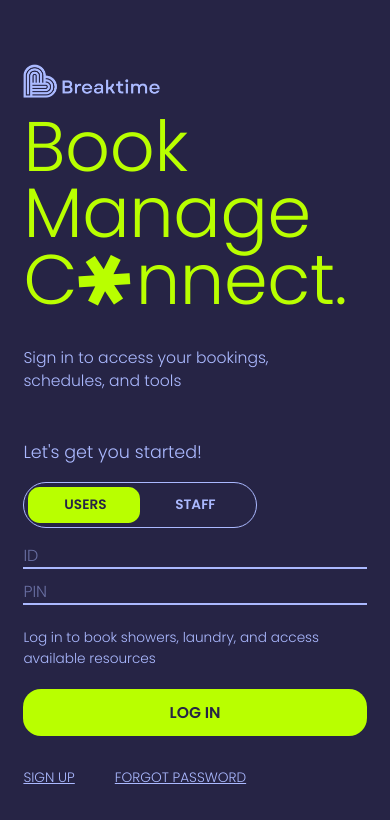
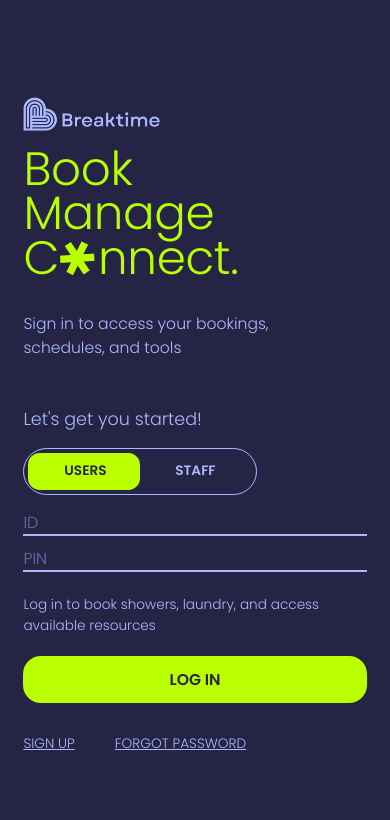
Before and after one commit to JumboCode/breaktime, a React (Vite) app in the folder frontend/breaktime/: page / in a window 390 px wide. Shown: the top 820 px of the page. Built offline with nearby package versions, Linux system fonts and the light colour scheme; no server answers.

Commit message:
fixed booking manage connect

```diff
--- a/frontend/breaktime/src/components/Tagline.jsx
+++ b/frontend/breaktime/src/components/Tagline.jsx
@@ -7,17 +7,17 @@ const isMobile = () => {
 export const Tagline = () => {
   const mobile = isMobile();
   const fontSize = mobile ? '18vw' : '140px';
-
+// [clamp(1.5rem,5vw,2.5rem)]
   return (
     <div name="container" className="text-left">
       <h1 name="heading" className="font-medium leading-[0.95] -tracking-[0.02em] m-0">
-        <span className="block text-[#b9ff00]" style={{ fontSize }}>
+        <span className="block text-[#b9ff00] text-[clamp(2.5rem,12vw,140px)]">
           Book
         </span>
-        <span className="block text-[#b9ff00]" style={{ fontSize }}>
+        <span className="block text-[#b9ff00] text-[clamp(2.5rem,12vw,140px)]">
           Manage
         </span>
-        <span className="block text-[#b9ff00] w-fit" style={{ fontSize }}>
+        <span className="block text-[#b9ff00] w-fit text-[clamp(2.5rem,12vw,140px)] text-nowrap">
           C
           <motion.span
             className="inline-block"
```
